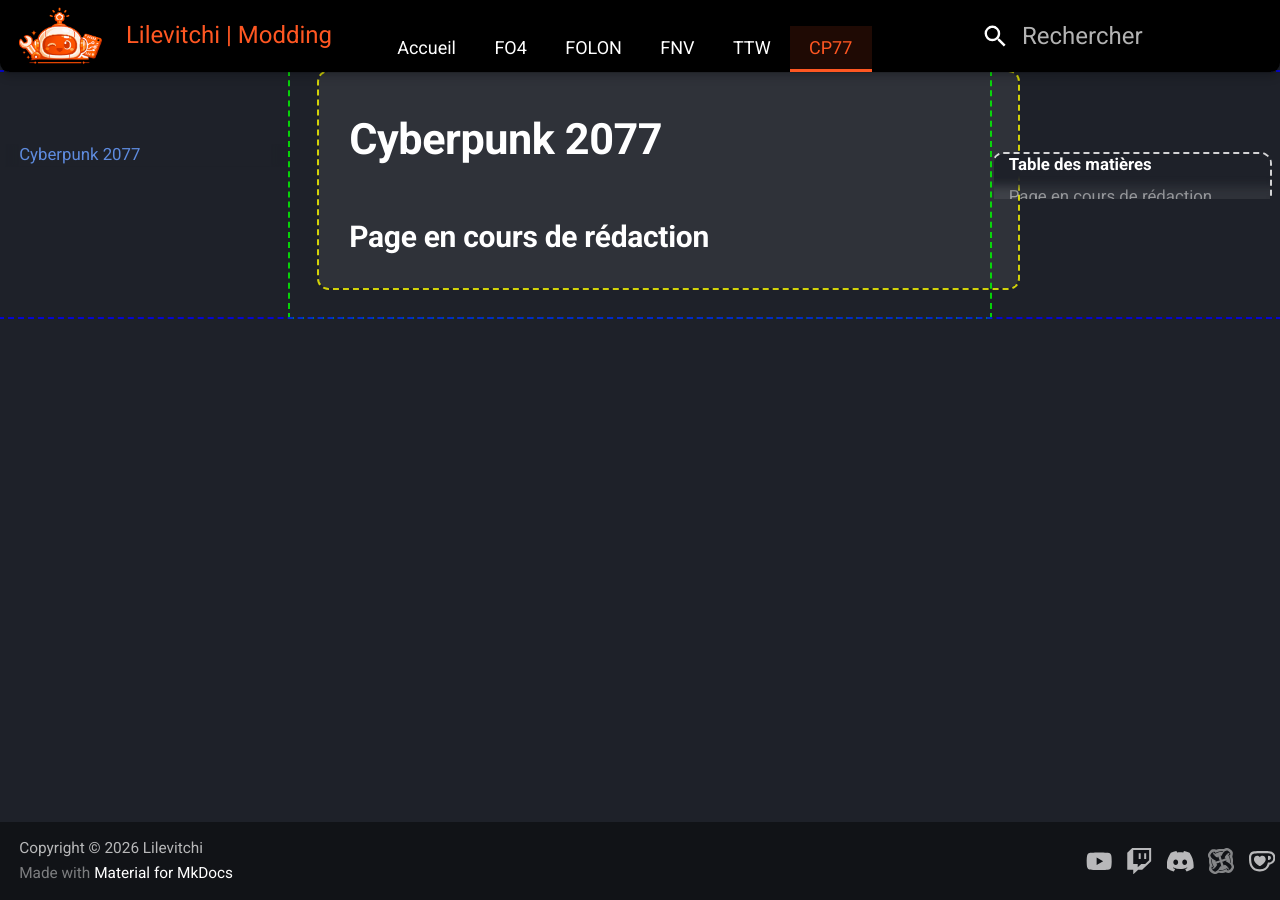
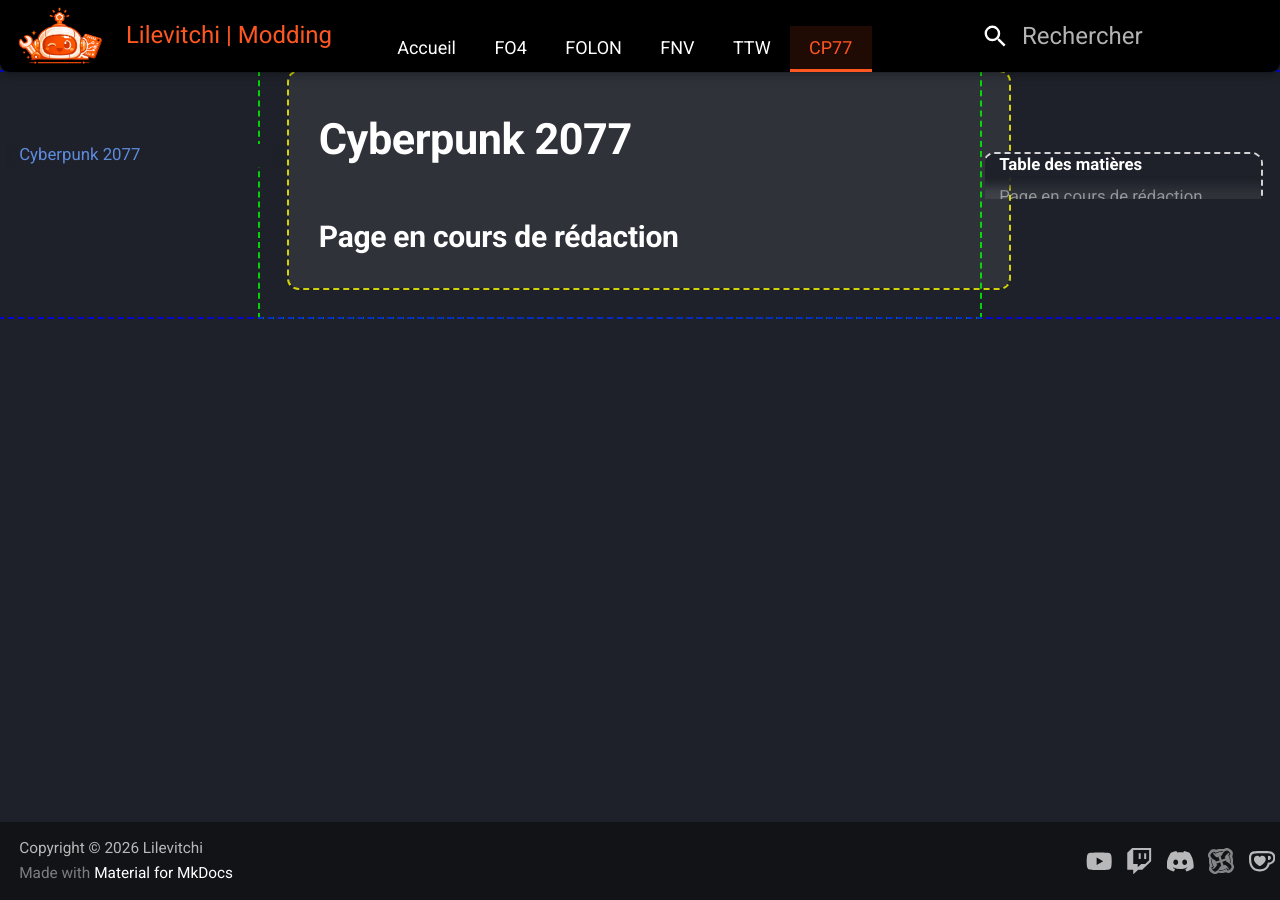
Before and after one commit to Lilevitchi/lilevitchi.github.io, an MkDocs documentation site: the page built from docs/cyberpunk/index.md, in a window 1280 px wide. Built offline with MkDocs 1.6.1 and Material for MkDocs 9.7.7, drawn with Linux system fonts in a browser that asks for light colours.

Commit message:
Update extra.css

```diff
--- a/docs/stylesheets/extra.css
+++ b/docs/stylesheets/extra.css
@@ -246,7 +246,29 @@
 [data-md-color-scheme] .md-main__inner {
   max-width: none;
   margin: 0;
+  display: grid;
+  grid-template-columns:
+    minmax(0, 260px)   /* sidebar gauche */
+    minmax(0, 1fr)    /* contenu principal */
+    minmax(0, 300px); /* sidebar droite */
+  gap: 0;
   outline: 2px dashed rgba(0, 0, 255, 0.8); /* Bleu */
+}
+
+/* Sidebar gauche */
+[data-md-color-scheme] .md-sidebar--primary {
+  grid-column: 1;
+}
+
+/* Contenu */
+[data-md-color-scheme] .md-content {
+  grid-column: 2;
+  width: 100%;
+}
+
+/* Sidebar droite (TOC) */
+[data-md-color-scheme] .md-sidebar--secondary {
+  grid-column: 3;
 }
 
 [data-md-color-scheme] .md-content {
```
